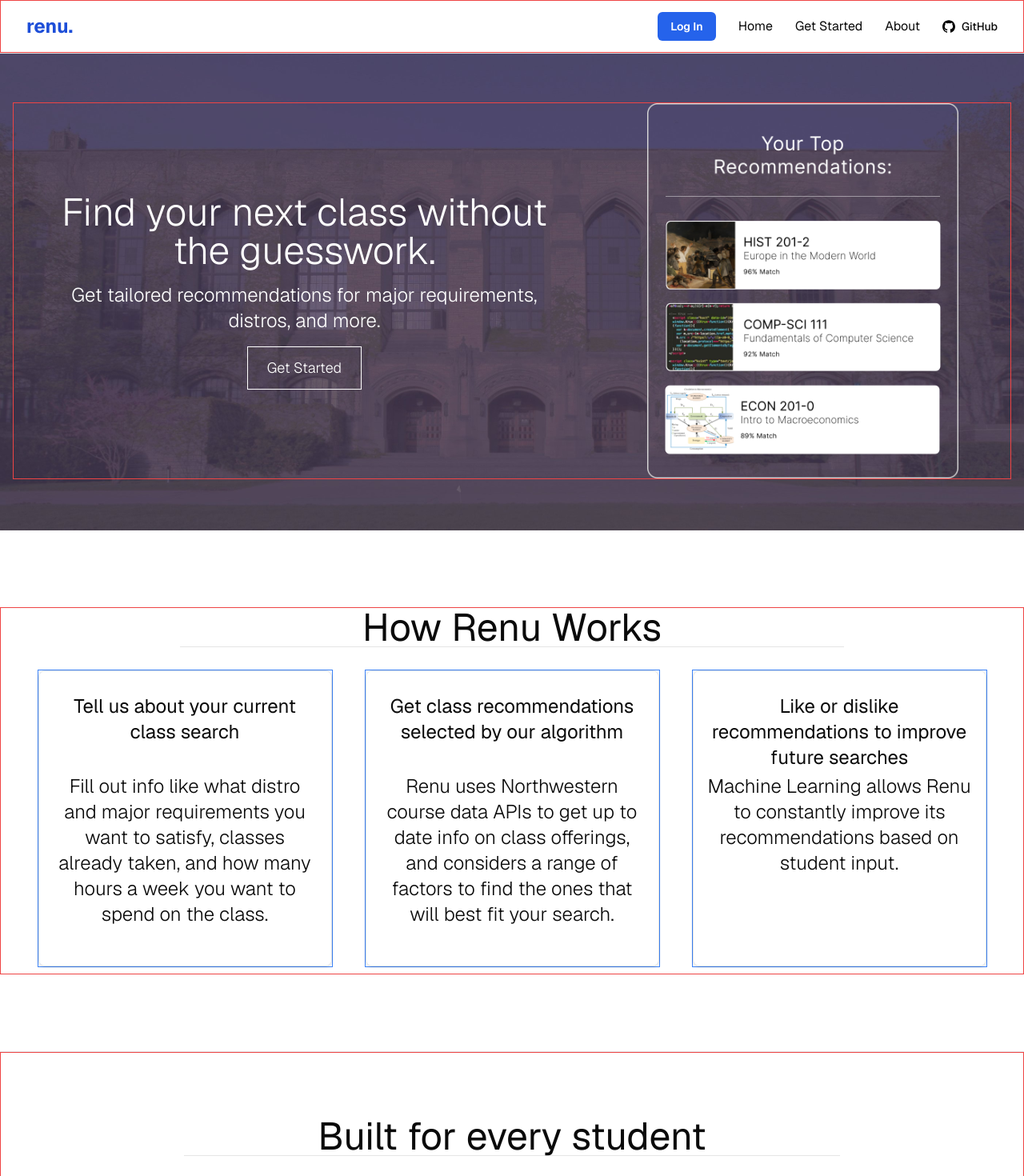
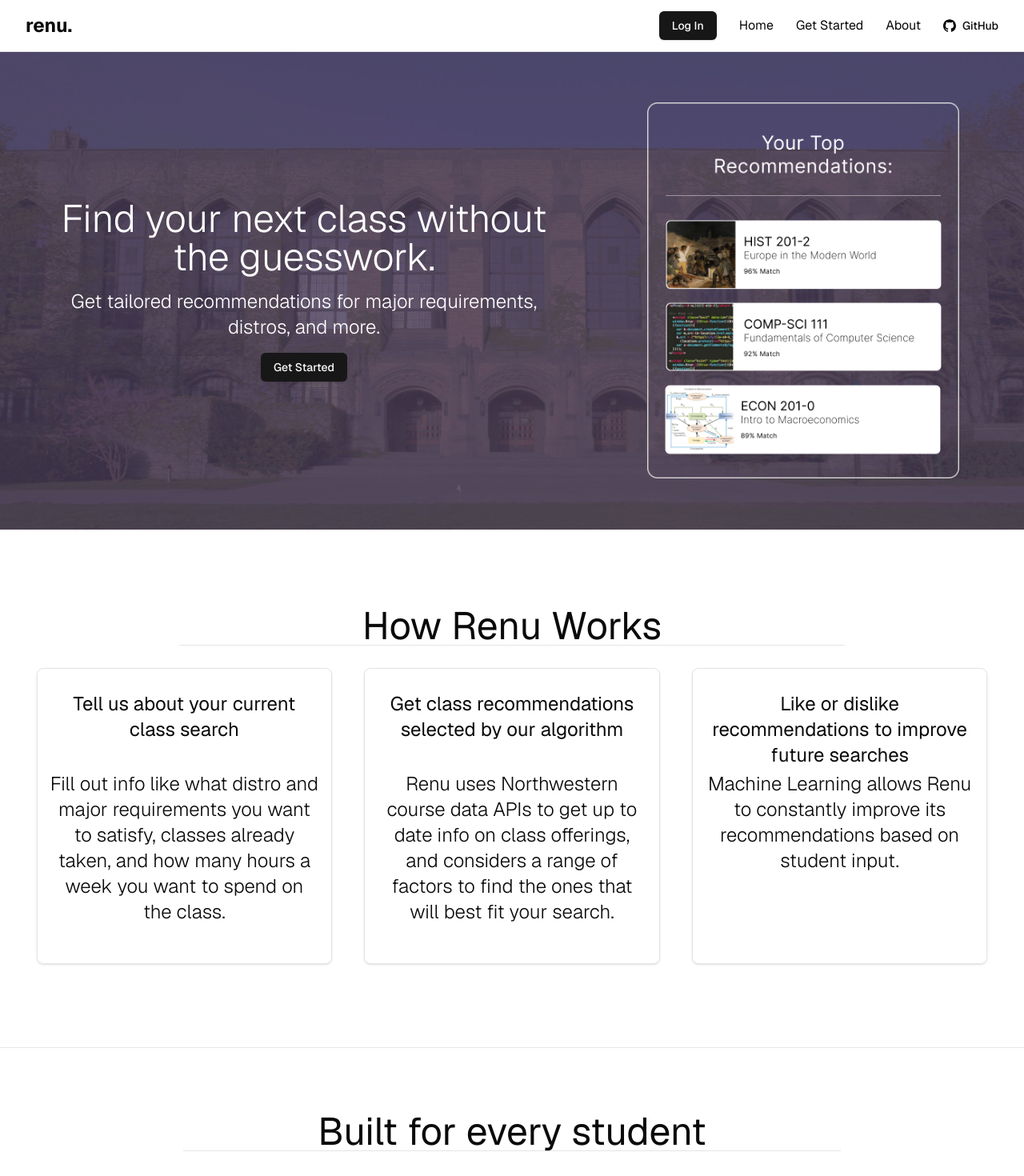
Before and after one commit to joshuaprunty/renu-next, a Next.js app: page / in a window 1280 px wide. Shown: the top 1470 px of the page at 80% size. Built offline with nearby package versions, Linux system fonts and the light colour scheme.

Commit message:
components updates

```diff
--- a/src/components/Footer.jsx
+++ b/src/components/Footer.jsx
@@ -2,10 +2,10 @@
 export default function Footer() {
   return (
     <div className="p-[20px] text-base bg-gray-100">
-      <div className="mx-auto px-4 max-w-[100rem] border border-red-500">
+      <div className="mx-auto px-4 max-w-[100rem]">
         <div className="grid grid-cols-1 md:grid-cols-4 gap-4">
           <div className="flex justify-center">
-            <div className="border border-blue-500">
+            <div className="">
               <ul className="list-none">
                 <li className="font-extrabold">Renu</li>
                 <li className="font-light">v0.0.1</li>
@@ -17,7 +17,7 @@ export default function Footer() {
             </div>
           </div>
           <div className="flex justify-center">
-            <div className="border border-blue-500">
+            <div className="">
               <ul className="list-none">
                 <li className="font-extrabold">Links</li>
                 <li className="font-light">
@@ -39,7 +39,7 @@ export default function Footer() {
             </div>
           </div>
           <div className="flex justify-center">
-            <div className="border border-blue-500">
+            <div className="">
               <ul className="list-none">
                 <li className="font-extrabold">Pages</li>
                 <li className="font-light">
@@ -56,7 +56,7 @@ export default function Footer() {
             </div>
           </div>
           <div className="flex justify-center">
-            <div className="border border-blue-500">
+            <div className="">
               <ul className="list-none">
                 <li className="font-light">© Joshua Prunty, 2023</li>
                 <li className="font-light">
--- a/src/components/HomePage/Hero.jsx
+++ b/src/components/HomePage/Hero.jsx
@@ -1,11 +1,12 @@
 import Link from "next/link";
+import { Button } from "@/components/ui/button";
 
 export default function Hero() {
   return (
     <>
       <div className="flex justify-center items-center bg-cover bg-center relative pt-32 pb-16 max-h-[850px] bg-[url('/Deering.jpg')]">
         <div className="container mx-auto px-4">
-          <div className="flex items-center flex-wrap max-w-[100rem] border border-red-500 mx-auto">
+          <div className="flex items-center flex-wrap max-w-[100rem] mx-auto">
             <div className="w-full md:w-1/2 text-white text-center mx-auto">
               <h1 className="text-5xl font-light mb-4">
                 Find your next class without the guesswork.
@@ -14,8 +15,9 @@ export default function Hero() {
                 Get tailored recommendations for major requirements, distros,
                 and more.
               </p>
-              <Link href="/form" className="inline-block border border-white text-white px-6 py-3 text-lg hover:bg-white hover:text-dark">
-                <p className="font-light pb-0 m-0">Get Started</p>
+              <Link href="/form" className="inline-block">
+                {/* <p className="font-light pb-0 m-0">Get Started</p> */}
+                <Button>Get Started</Button>
               </Link>
             </div>
             <div className="w-full md:w-5/12 font-light text-center">
--- a/src/components/HomePage/Quaternary.jsx
+++ b/src/components/HomePage/Quaternary.jsx
@@ -1,8 +1,10 @@
 
+import { Button } from "@/components/ui/button";
+import Link from "next/link";
 export default function Quaternary() {
   return (
     <div className="bg-[#443161] h-[65vh] min-h-[350px] flex justify-center overflow-hidden relative" id="quabg-white">
-      <div className="mx-auto flex flex-col justify-center max-w-[100rem] border border-red-500 container">
+      <div className="mx-auto flex flex-col justify-center max-w-[100rem] container">
         <img
           className="block h-[250%] absolute top-1/2 left-1/2 -translate-x-1/2 -translate-y-1/2 z-0"
           src="/NorthwesternN.png"
@@ -14,9 +16,9 @@ export default function Quaternary() {
               <h2 className="text-white text-center font-light mb-4">
                 Find your next class now
               </h2>
-              <a href="./form" className="inline-block bg-white px-6 py-3 text-lg rounded-md hover:bg-gray-100">
-                Get Started
-              </a>
+              <Link href="./form" className="">
+                <Button>Get Started</Button>
+              </Link>
             </div>
             <div className="w-1/6"></div>
           </div>
--- a/src/components/HomePage/Secondary.jsx
+++ b/src/components/HomePage/Secondary.jsx
@@ -18,12 +18,12 @@ export default function Secondary() {
   return (
     <>
       <div className="bg-white flex justify-center items-center py-24" id="secondary-div">
-        <div className="mx-auto px-4 max-w-[100rem] border border-red-500">
+        <div className="mx-auto px-4 max-w-[100rem]">
           <p className="text-5xl text-center">How Renu Works</p>
           <hr className="w-2/3 mx-auto mt-0 mb-5 text-black" />
           <div className="flex flex-wrap justify-center text-center px-2">
             {cardData.map((data, index) => (
-              <div key={index} className="w-11/12 md:w-[30%] my-3 md:my-2 mx-5 border border-blue-500">
+              <div key={index} className="w-11/12 md:w-[30%] my-3 md:my-2 mx-5">
                 <div className="h-full py-3 px-lg-3 border rounded-lg shadow">
                   <div className="p-4">
                     <h5 className="text-2xl h-[3.5em] font-normal mb-4">{data.title}</h5>
--- a/src/components/HomePage/Ternary.jsx
+++ b/src/components/HomePage/Ternary.jsx
@@ -2,7 +2,7 @@
 export default function Ternary() {
   return (
     <div className="bg-white" id="bg-white">
-      <div className="mx-auto py-20 px-6 max-w-[100rem] border border-red-500">
+      <div className="mx-auto py-20 px-6 max-w-[100rem]">
         <p className="text-5xl text-center">Built for every student</p>
         <hr className="w-2/3 mx-auto mt-0 mb-5 text-black" />
         <div className="flex flex-wrap mt-4 px-4 text-center">
--- a/src/components/Navbar.jsx
+++ b/src/components/Navbar.jsx
@@ -1,17 +1,16 @@
 import Link from "next/link";
 import { NavigationMenu, NavigationMenuItem, NavigationMenuLink, NavigationMenuList } from "@/components/ui/navigation-menu"
 import { cn } from "@/lib/utils"
-
+import { Button } from "@/components/ui/button";
 export default function Navbar() {
   const navLinks = [
-    {
-      href: "/login",
-      label: "Log In",
-      className: cn(
-        "group inline-flex h-9 w-max items-center justify-center rounded-md px-4 py-2 text-sm font-semibold transition-colors bg-blue-600 hover:bg-blue-700 text-white"
-      ),
-      isButton: true
-    },
+    // {
+    //   href: "/login",
+    //   label: "Log In",
+    //   className: cn(
+    //     "group inline-flex h-9 w-max items-center justify-center rounded-md px-4 py-2 text-sm font-semibold transition-colors bg-blue-600 hover:bg-blue-700 text-white"
+    //   ),
+    // },
     { href: "/", label: "Home" },
     { href: "/form", label: "Get Started" },
     { href: "/about", label: "About" },
@@ -31,24 +30,25 @@ export default function Navbar() {
   return (
     <div>
       <div className="border-b bg-background fixed top-0 left-0 right-0 z-50">
-        <div className="max-w-[100rem] border border-red-500 mx-auto px-4 sm:px-6 lg:px-8">
+        <div className="max-w-[100rem] mx-auto px-4 sm:px-6 lg:px-8">
           <div className="flex h-16 items-center justify-between">
             <div className="flex-shrink-0">
-              <Link href="/" className="font-bold text-2xl text-blue-700">
+              <Link href="/" className="font-bold text-2xl">
                 renu.
               </Link>
             </div>
             <NavigationMenu className="ml-auto">
               <NavigationMenuList className="gap-6">
+                <Link
+                  href="/login"
+                  className={"flex items-center gap-2"}
+                  aria-current={undefined}
+                >
+                  <Button>Log In</Button>
+                  {/* <span className="text-sm font-medium">Log In</span> */}
+                </Link>
                 {navLinks.map((link, index) => (
                   <NavigationMenuItem key={index}>
-                    {link.isButton ? (
-                      <Link href={link.href} legacyBehavior passHref>
-                        <NavigationMenuLink className={link.className}>
-                          {link.label}
-                        </NavigationMenuLink>
-                      </Link>
-                    ) : (
                       <Link
                         href={link.href}
                         className={cn(
@@ -72,7 +72,6 @@ export default function Navbar() {
                           link.label
                         )}
                       </Link>
-                    )}
                   </NavigationMenuItem>
                 ))}
               </NavigationMenuList>
```
